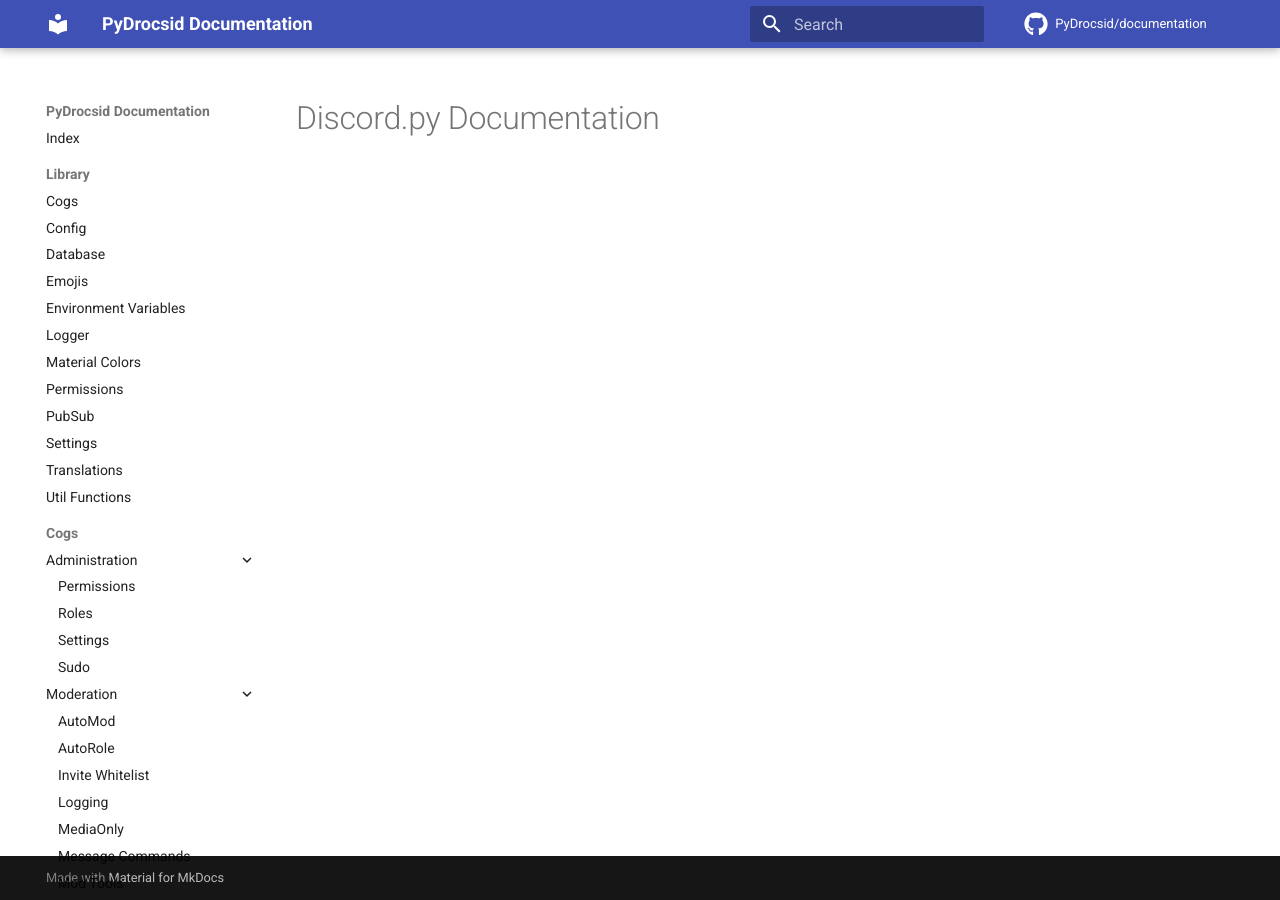
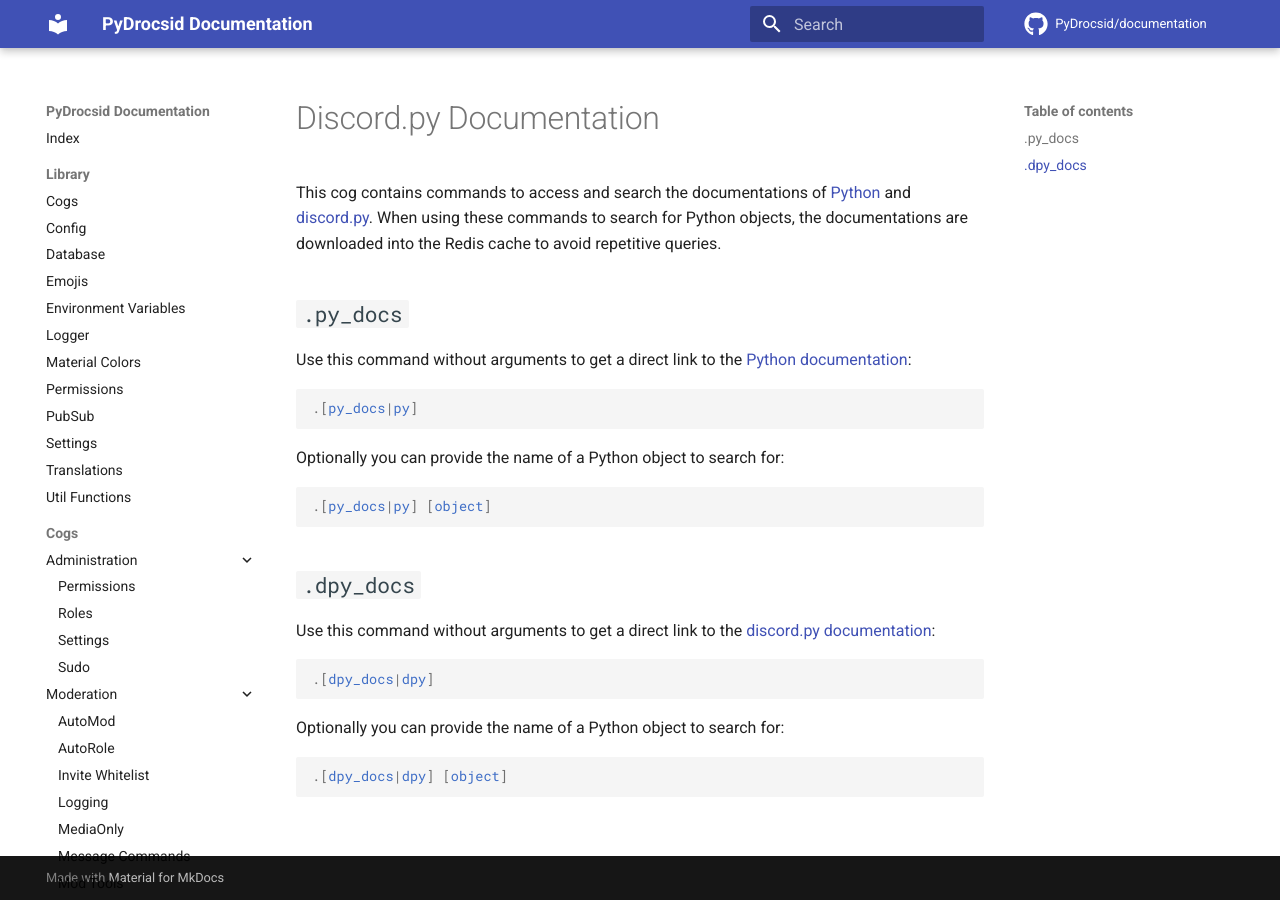
Before and after one commit to PyDrocsid/documentation, an MkDocs documentation site: the page built from docs/cogs/integrations/discordpy_documentation.md, in a window 1280 px wide. Built offline with MkDocs 1.6.1 and Material for MkDocs 9.7.7, drawn with Linux system fonts in a browser that asks for light colours; comment, search, counter and statistics services are not loaded.

Commit message:
Added documentation for discord.py documentation cog

````diff
--- a/docs/cogs/integrations/discordpy_documentation.md
+++ b/docs/cogs/integrations/discordpy_documentation.md
@@ -1 +1,25 @@
 # Discord.py Documentation
+
+This cog contains commands to access and search the documentations of [Python](https://docs.python.org/3/){target=_blank} and [discord.py](https://discordpy.readthedocs.io/en/latest/){target=_blank}. When using these commands to search for Python objects, the documentations are downloaded into the Redis cache to avoid repetitive queries.
+
+## `.py_docs`
+Use this command without arguments to get a direct link to the [Python documentation](https://docs.python.org/3/){target=_blank}:
+```css
+.[py_docs|py]
+```
+
+Optionally you can provide the name of a Python object to search for:
+```css
+.[py_docs|py] [object]
+```
+
+## `.dpy_docs`
+Use this command without arguments to get a direct link to the [discord.py documentation](https://discordpy.readthedocs.io/en/latest/){target=_blank}:
+```css
+.[dpy_docs|dpy]
+```
+
+Optionally you can provide the name of a Python object to search for:
+```css
+.[dpy_docs|dpy] [object]
+```
````
